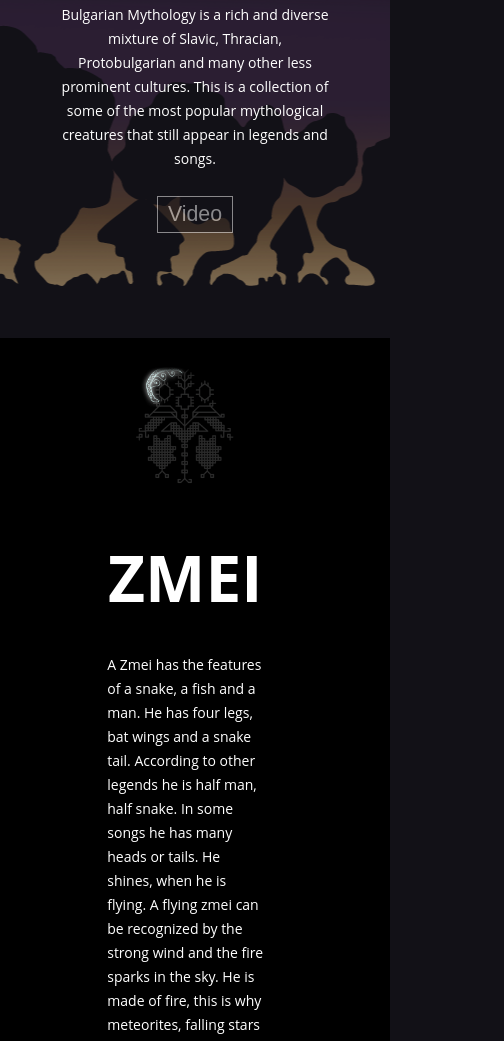
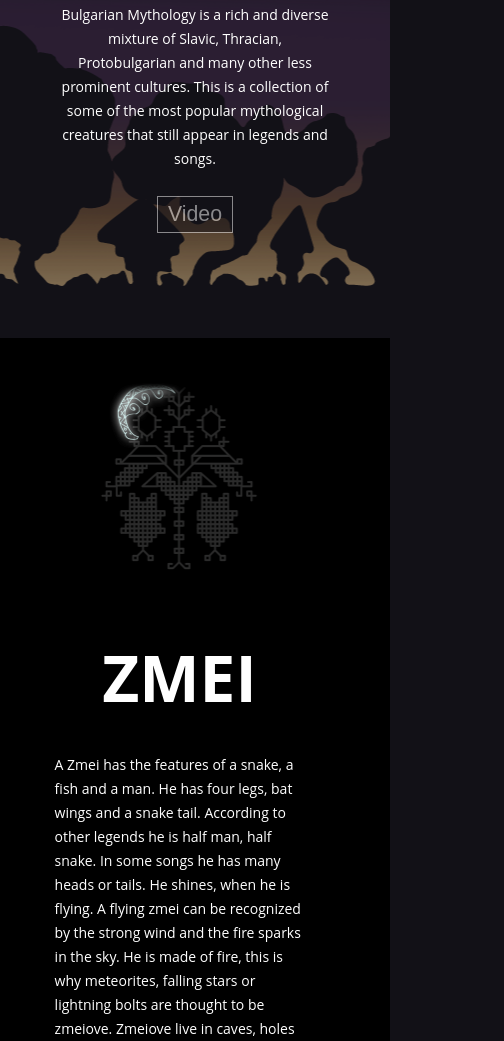
Before and after one commit to deny-todorova/talasumi, a plain HTML site: page index.html in a window 390 px wide. Shown: the part 336-1377 px from the top of the page, 504 px wide, since content can reach past the window. Drawn offline with Linux system fonts and the light colour scheme; a script that the page names is missing.

Commit message:
@media no max-width

```diff
--- a/main02.css
+++ b/main02.css
@@ -418,7 +418,3 @@ img {
     .nav-placeholder {
       display: none;
     }
-
-    .inner {
-      max-width: 50%;
-    }
```
